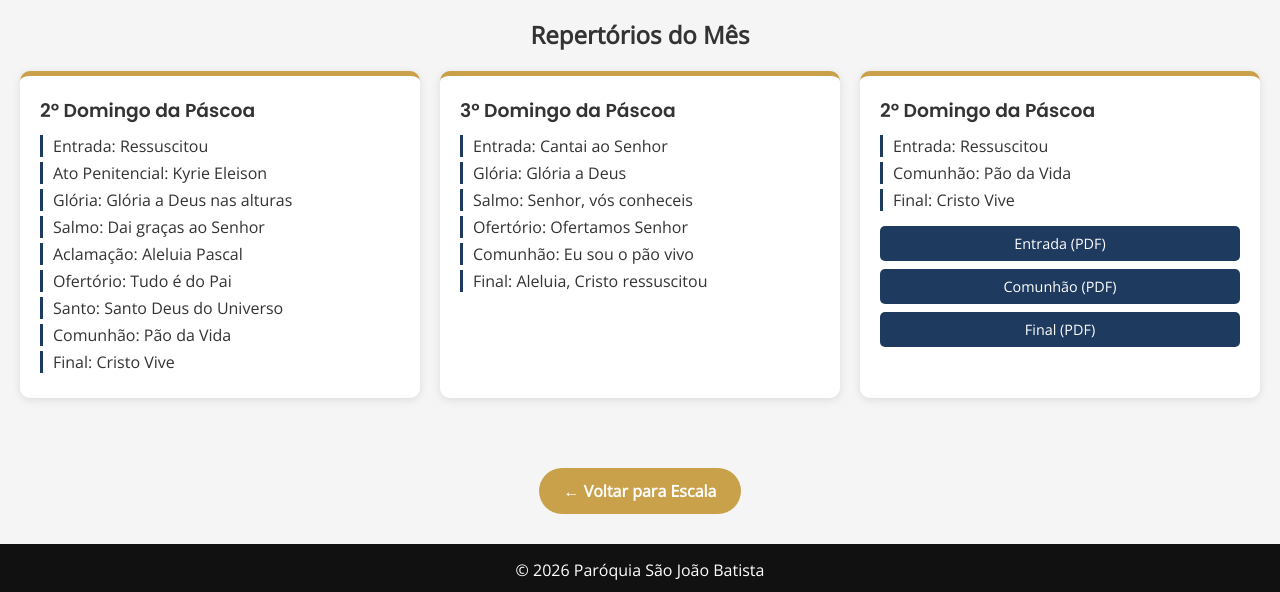
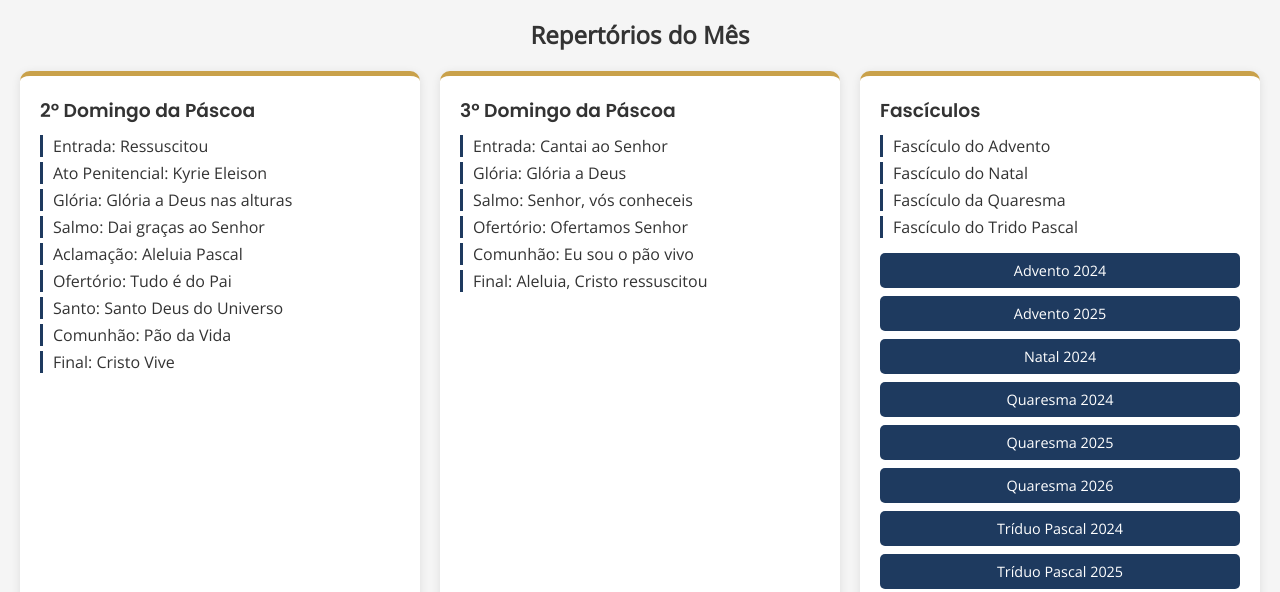
Before and after one commit to ScarcelaPedro/escala-de-musicos, a plain HTML site: page repertorio.html in a window 1280 px wide. Shown: the part 451-1043 px from the top of the page. Drawn offline with nearby package versions, Linux system fonts and the light colour scheme.

Commit message:
Commit Fasciculos

```diff
--- a/repertorio.html
+++ b/repertorio.html
@@ -66,18 +66,25 @@
       </div>
 
         <div class="repertorio-card">
-        <h3>2º Domingo da Páscoa</h3>
+        <h3>Fascículos</h3>
 
              <ul>
-                <li>Entrada: Ressuscitou</li>
-                <li>Comunhão: Pão da Vida</li>
-                <li>Final: Cristo Vive</li>
+                <li>Fascículo do Advento</li>
+                <li>Fascículo do Natal</li>
+                <li>Fascículo da Quaresma</li>
+                <li>Fascículo do Trido Pascal</li>
+
             </ul>
 
             <div class="downloads">
-                <a href="pdf/entrada.pdf" class="btn-download" download>Entrada (PDF)</a>
-                <a href="pdf/comunhao.pdf" class="btn-download" download>Comunhão (PDF)</a>
-                <a href="pdf/final.pdf" class="btn-download" download>Final (PDF)</a>
+                <a href="pdf/Apostila Advento 2024.pdf" class="btn-download" download target="_blank">Advento 2024</a>
+                <a href="pdf/Advento 2025.pdf" class="btn-download" download target="_blank">Advento 2025</a>
+                <a href="pdf/Apostila de Musicas do Tempo do Natal.pdf" class="btn-download" download target="_blank">Natal 2024</a>
+                <a href="pdf/ORIENTAÇÕES SOBRE O CANTO LITÚRGICO 2024.pdf" class="btn-download" download target="_blank">Quaresma 2024</a>
+                <a href="pdf/Repertório-Quaresma-2025-Ano-C-v1.pdf" class="btn-download" download target="_blank">Quaresma 2025</a>
+                <a href="pdf/Repertório Quaresma 2026_removed.pdf" class="btn-download" download target="_blank">Quaresma 2026</a>
+                <a href="pdf/ORIENTAÇÕES SOBRE O CANTO - TRÍDUO PASCA.pdf" class="btn-download" download target="_blank">Tríduo Pascal 2024</a>
+                <a href="pdf/Fasciculo Triduo Pascal 2025.pdf" class="btn-download" download target="_blank">Tríduo Pascal 2025</a>
             </div>
         </div>
 
```
Also changed, not shown: 8 other files.
